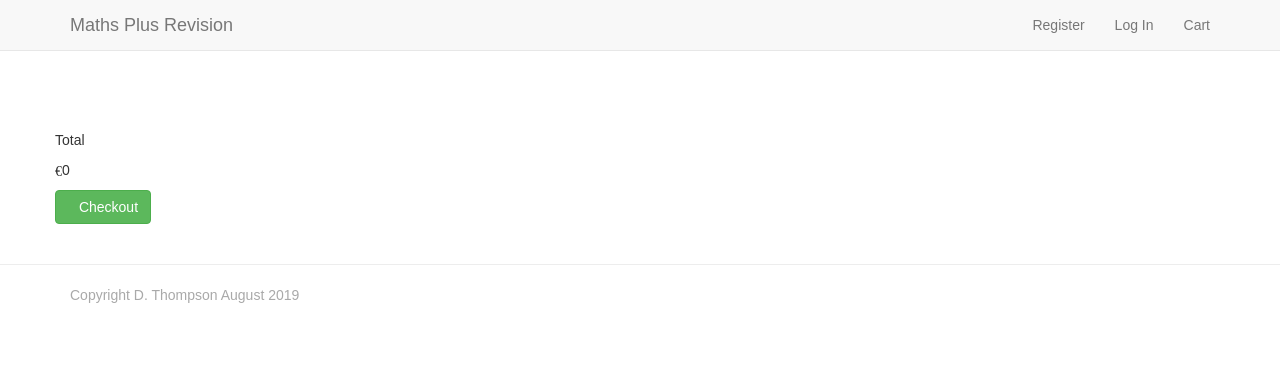
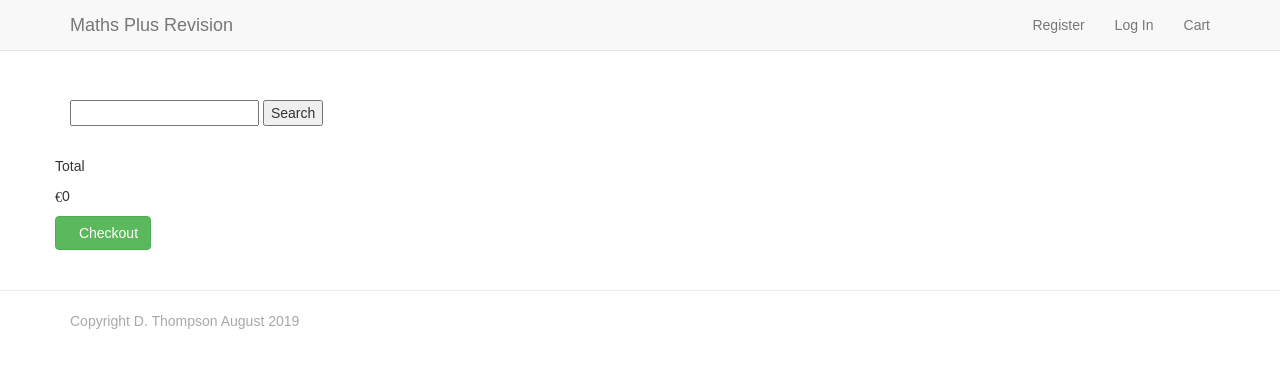
Before and after one commit to Code-Institute-Submissions/debbiect246-mathsplusrevision, a Django app: page /cart/ in a window 1280 px wide. Shown: the top 368 px of the page. Run offline with Django 3.2, Linux system fonts and the light colour scheme; some libraries are stand-ins or nearby versions; some web fonts are replaced.

Commit message:
added search form

```diff
--- a/templates/base.html
+++ b/templates/base.html
@@ -56,6 +56,12 @@
         </div>
     {% endif %}
     <div class="container">
+        <div class="display">
+            <form action="{% url 'search' %}" method="get">
+                <input type="text" name="q">
+                <button type="search">Search</button>
+            </form>
+        </div>
         {% block content %} {% endblock %}
     </div>
     <footer>
```
